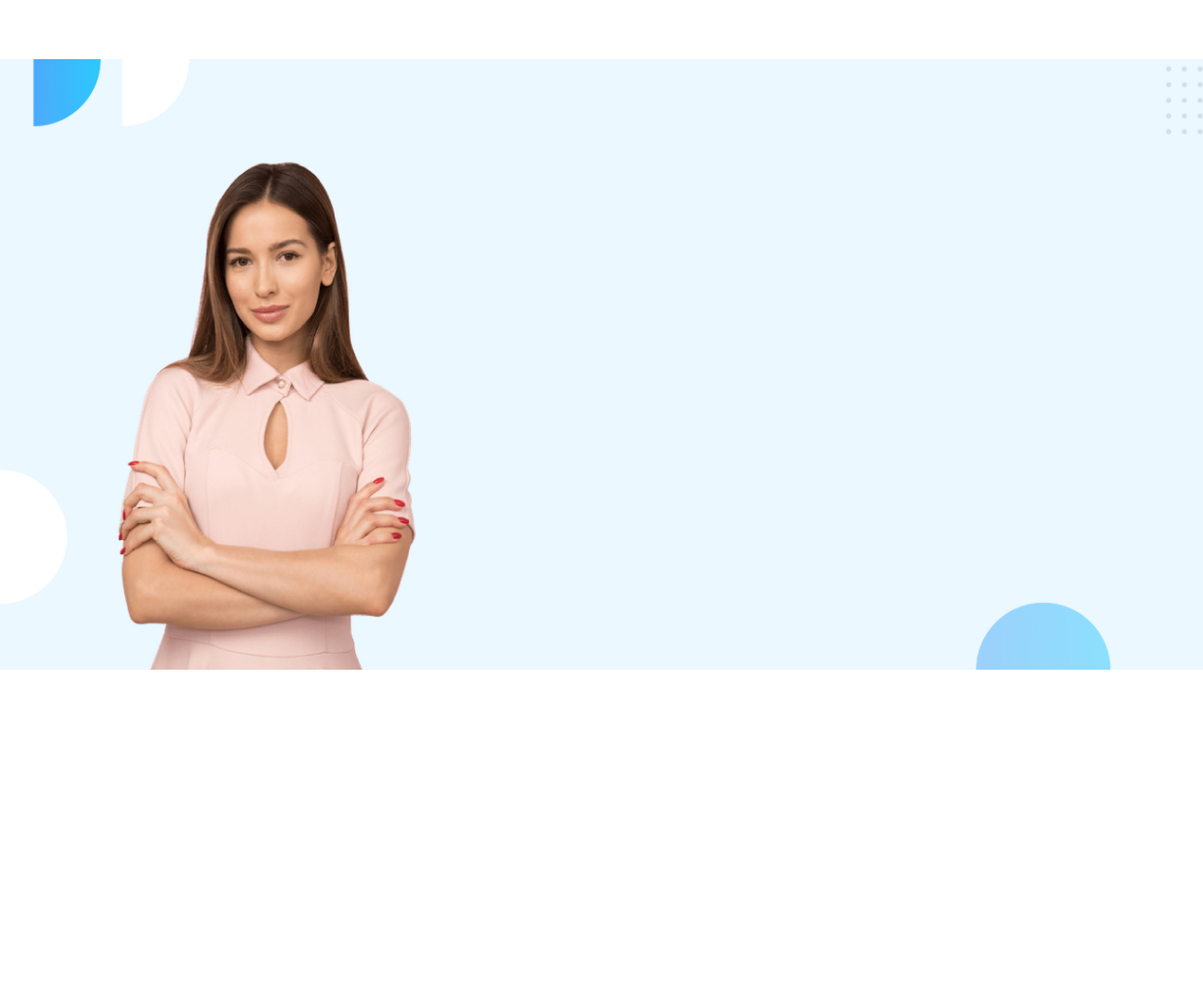
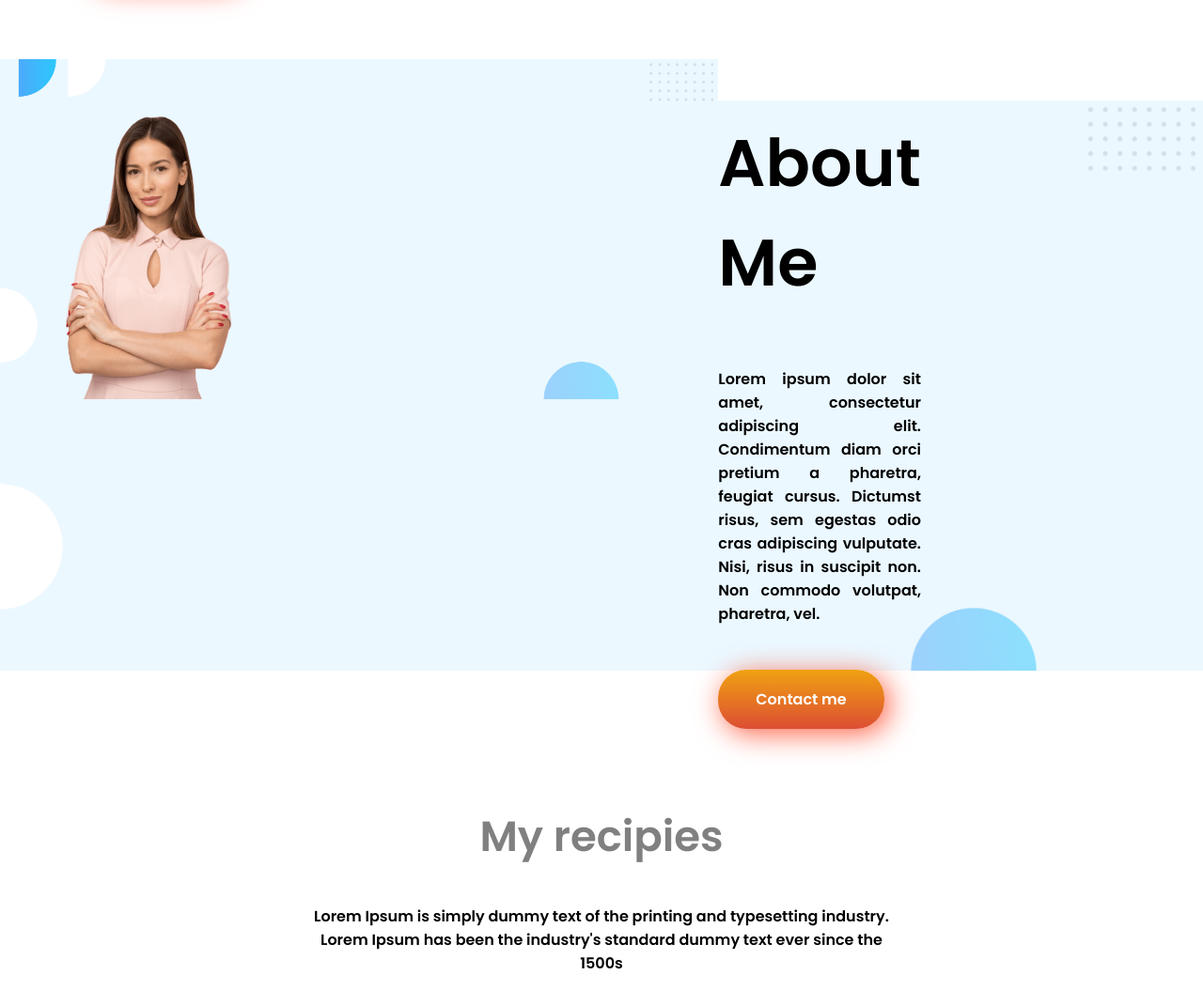
Before and after one commit to mdalmamungalib/eat-healthy-main, a plain HTML site: page index.html in a window 1280 px wide. Shown: the part 880-1934 px from the top of the page at 94% size. Before the commit the page ends 1593 px from the top, so only its background shows below. Drawn offline with Linux system fonts and the light colour scheme.

Commit message:
midil added

```diff
--- a/index.html
+++ b/index.html
@@ -1,32 +1,59 @@
 <!DOCTYPE html>
 <html lang="en">
   <head>
-    <meta charset="UTF-8">
-    <meta http-equiv="X-UA-Compatible" content="IE=edge">
-    <meta name="viewport" content="width=device-width, initial-scale=1.0">
-    <link rel="preconnect" href="https://fonts.googleapis.com">
-<link rel="preconnect" href="https://fonts.gstatic.com" crossorigin>
-<link href="https://fonts.googleapis.com/css2?family=Poppins:wght@600&display=swap" rel="stylesheet">
+    <meta charset="UTF-8" />
+    <meta http-equiv="X-UA-Compatible" content="IE=edge" />
+    <meta name="viewport" content="width=device-width, initial-scale=1.0" />
+    <link rel="preconnect" href="https://fonts.googleapis.com" />
+    <link rel="preconnect" href="https://fonts.gstatic.com" crossorigin />
+    <link
+      href="https://fonts.googleapis.com/css2?family=Poppins:wght@600&display=swap"
+      rel="stylesheet"
+    />
     <title>eat-healthy-main</title>
-    <link rel="stylesheet" href="style.css">
+    <link rel="stylesheet" href="style.css" />
   </head>
   <body>
     <section class="top-banner">
       <div class="half-width">
-        <h1><span>Skip</span> The Diet, <br> Just Eat Healthy <br> With Food Network </h1>
-        <p>Imagine you don't need a diet because we provide <br>
-        healthy and delicious food for you!</p> <br> <br>
+        <h1>
+          <span>Skip</span> The Diet, <br />
+          Just Eat Healthy <br />
+          With Food Network
+        </h1>
+        <p>
+          Imagine you don't need a diet because we provide <br />
+          healthy and delicious food for you!
+        </p>
+        <br />
+        <br />
         <a class="link-button" target="_blank" href="#">Order Food</a>
       </div>
       <div class="half-width">
-        <img src="images/male/Group 8450 (2).png" alt="this pic is not valid">
+        <img src="images/male/Group 8450 (2).png" alt="this pic is not valid" />
       </div>
     </section>
     <section class="banner-bottom">
-    <div class="about">
-
+     <div class="banner-medil">
+      <img src="images/female/Frame 57.png" alt="">
+     </div>
+     <div class="half-width-2">
+      <h1>About Me</h1>
+      <p>Lorem ipsum dolor sit amet, consectetur adipiscing
+        elit. Condimentum diam orci pretium a pharetra,
+        feugiat cursus. Dictumst risus, sem egestas odio cras
+        adipiscing vulputate. Nisi, risus in suscipit non. Non
+        commodo volutpat, pharetra, vel.</p> <br><br>
+        <a class="link-button" target="_blank" href="#">Contact me</a>
      </div>
     </section>
-
+    <section class="recipes">
+      <div>
+        <h1>My recipies</h1>
+        <p>Lorem Ipsum is simply dummy text of the printing and typesetting industry. <br>
+          Lorem Ipsum has been the industry's standard dummy text ever since the <br>
+          1500s</p>
+      </div>
+    </section>
   </body>
 </html>
--- a/style.css
+++ b/style.css
@@ -1,6 +1,7 @@
 body{
     font-family: 'Poppins', sans-serif;
     margin: 0;
+    text-align: justify;
 }
 h1{
     font-weight:700;
@@ -34,11 +35,27 @@ span{
     text-align: justify;
     font-weight: 700;
     border-radius: 30px;
+    box-shadow: 5px 5px 30px tomato;
 }
 .banner-bottom{
-    background-image: url(images/female/Frame\ 57.png);
-    background-size: cover;
+    display: flex;
+    background-image: url(images/shapes/Frame\ 57.jpg);
     background-repeat: no-repeat;
-
-    height: 650px;
+    background-position: center;
+    background-size: 100%;
 }
+.banner-medil img{
+    width: 100%;
+}
+.half-width-2{
+    margin-right: 300px;
+    width: 100%;
+}
+.recipes{
+    margin-top: 100px;
+    text-align: center;
+}
+.recipes h1{
+    color: grey;
+    font-size: 45px;
+}
```
Lines whose indentation alone changed are shown as unchanged.
